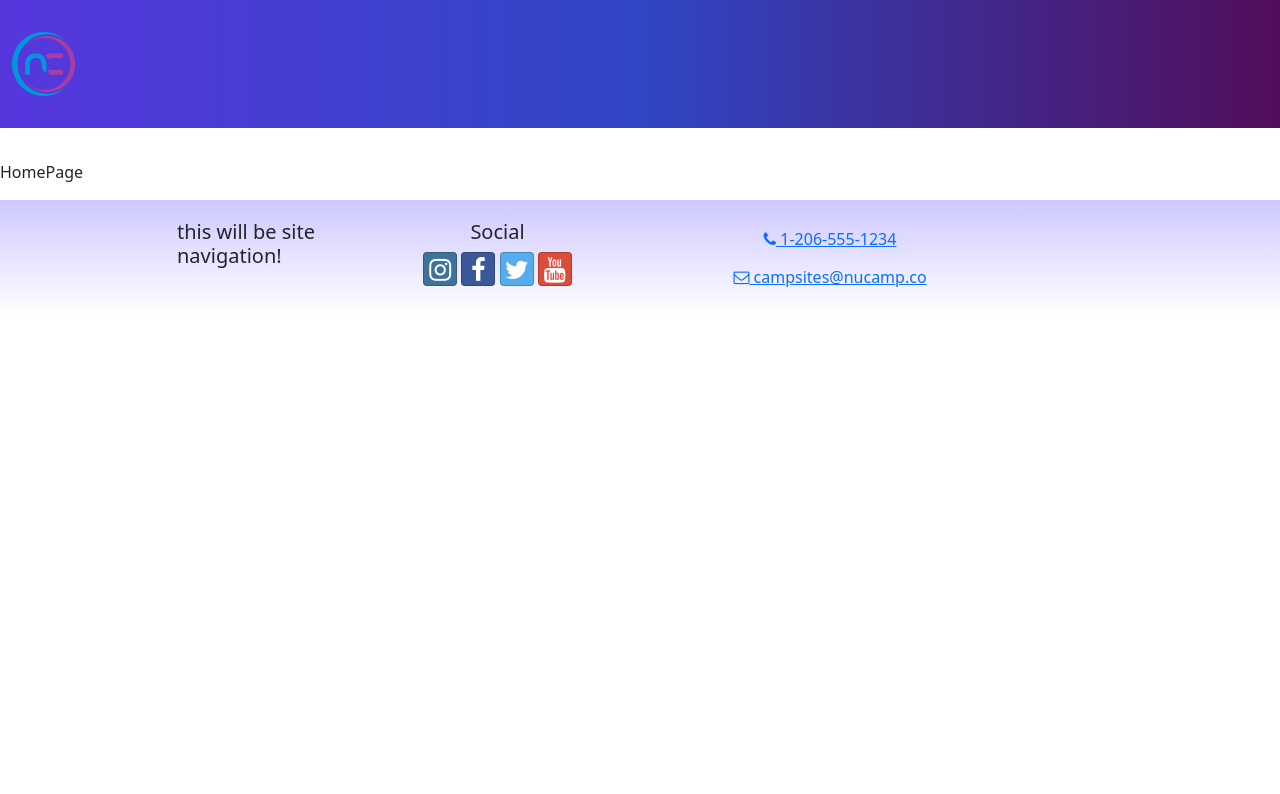
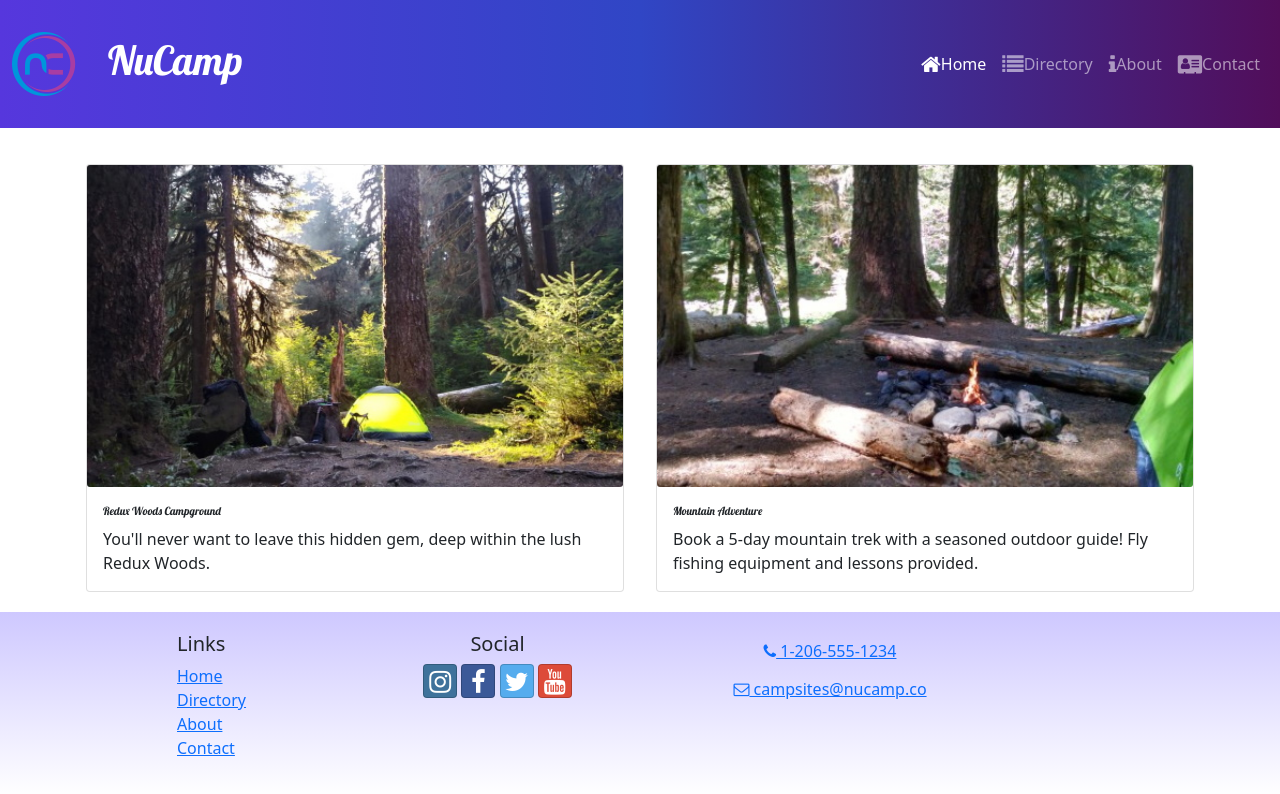
Before and after one commit to zelda50/renucampsite, a React (Create React App) app: page / in a window 1280 px wide. Shown: the top 794 px of the page. Built offline with nearby package versions, Linux system fonts and the light colour scheme.

Commit message:
updated home page

```diff
--- a/src/components/Footer.js
+++ b/src/components/Footer.js
@@ -1,14 +1,29 @@
 import React from 'react';
 import { Col, Row, Container } from 'reactstrap';
+import { Link } from 'react-router-dom';
 
 const Footer = () => {
   return (
     <footer className='site-footer'>
       <Container>
         <Row>
-          <Col xs={{ size: 4, offset: 1 }} sm='2'>
-          <h5>this will be site navigation!</h5>
-          </Col>
+        <Col xs={{ size: 4, offset: 1 }} sm='2'>
+                        <h5>Links</h5>
+                        <ul className='list-unstyled'>
+                            <li>
+                                <Link to='/'>Home</Link>
+                            </li>
+                            <li>
+                                <Link to='/directory'>Directory</Link>
+                            </li>
+                            <li>
+                                <Link to='/about'>About</Link>
+                            </li>
+                            <li>
+                                <Link to='/contact'>Contact</Link>
+                            </li>
+                        </ul>
+                    </Col>
           <Col xs='6' sm='3' className='text-center'>
           <h5>Social</h5>
                         <a
--- a/src/components/Header.js
+++ b/src/components/Header.js
@@ -12,11 +12,39 @@
 
 
 const Header = () => {
+    const [menuOpen, setMenuOpen] = useState(false);
+
     return (
     <Navbar dark color='primary' sticky='top' expand='md'>
         <NavbarBrand href='/'>
-            <img src={NucampLogo} alt='nucamp logo' />
+            <img src={NucampLogo} alt='nucamp logo' className='float-start'/>
+            <h1 className='mt-1'>NuCamp</h1>
         </NavbarBrand>
+        <NavbarToggler onClick={() => setMenuOpen(!menuOpen)}/>
+         <Collapse isOpen={menuOpen} navbar>
+           <Nav className='ms-auto' navbar>
+            <NavItem>
+                <NavLink className='nav-link' to='/'>
+                    <i className='fa fa-home fa-lg' />Home
+                </NavLink>
+            </NavItem>
+            <NavItem>
+                <NavLink className='nav-link' to='/directory'>
+                    <i className='fa fa-list fa-lg' />Directory
+                </NavLink>
+            </NavItem>
+            <NavItem>
+                <NavLink className='nav-link' to='/about'>
+                    <i className='fa fa-info fa-lg' />About
+                </NavLink>
+            </NavItem>
+            <NavItem>
+                <NavLink className='nav-link' to='/contact'>
+                    <i className='fa fa-address-card fa-lg' />Contact
+                </NavLink>
+            </NavItem>
+           </Nav>
+        </Collapse>
     </Navbar>
   );
 }
--- a/src/features/campsites/campsitesSlice.js
+++ b/src/features/campsites/campsitesSlice.js
@@ -8,3 +8,7 @@
 export const selectCampsiteById = (id) => {
   return CAMPSITES.find((campsite) => campsite.id === id);
 };
+
+export const selectFeaturedCampsite = () => {
+  return CAMPSITES.find((campsite) => campsite.featured);
+};
--- /dev/null
+++ b/src/features/display/DisplayCard.js
@@ -0,0 +1,16 @@
+import { Card, CardImg, CardText, CardBody, CardTitle } from 'reactstrap';
+
+const DisplayCard = ({ item }) => {
+    const { image, name, description } = item;
+    return (
+        <Card>
+            <CardImg src={image} alt={name} />
+            <CardBody>
+                <CardTitle>{name}</CardTitle>
+                <CardText>{description}</CardText>
+            </CardBody>
+        </Card>
+    );
+};
+
+export default DisplayCard;
--- /dev/null
+++ b/src/features/display/DisplayList.js
@@ -0,0 +1,22 @@
+import { Col, Row } from 'reactstrap';
+import DisplayCard from './DisplayCard';
+import { selectFeaturedCampsite } from '../campsites/campsitesSlice';
+import { selectFeaturedPromotion } from '../promotions/promotionsSlice';
+
+const DisplayList = () => {
+  const items = [selectFeaturedCampsite(), selectFeaturedPromotion()];
+
+  return (
+      <Row>
+          {items.map((item, idx) => {
+              return (
+                  <Col md className='m-1' key={idx}>
+                      <DisplayCard item={item} />
+                  </Col>
+              );
+          })}
+      </Row>
+  );
+};
+
+export default DisplayList;
--- /dev/null
+++ b/src/features/promotions/promotionsSlice.js
@@ -0,0 +1,5 @@
+import { PROMOTIONS } from '../../app/shared/PROMOTIONS';
+
+export const selectFeaturedPromotion = () => {
+  return PROMOTIONS.find((promotion) => promotion.featured);
+};
--- a/src/pages/HomePage.js
+++ b/src/pages/HomePage.js
@@ -1,5 +1,12 @@
+import { Container } from 'reactstrap';
+import DisplayList from '../features/display/DisplayList';
+
 const HomePage = () => {
-  return <div>HomePage</div>;
+  return (
+      <Container>
+          <DisplayList />
+      </Container>
+  );
 };
 
 export default HomePage;
```
